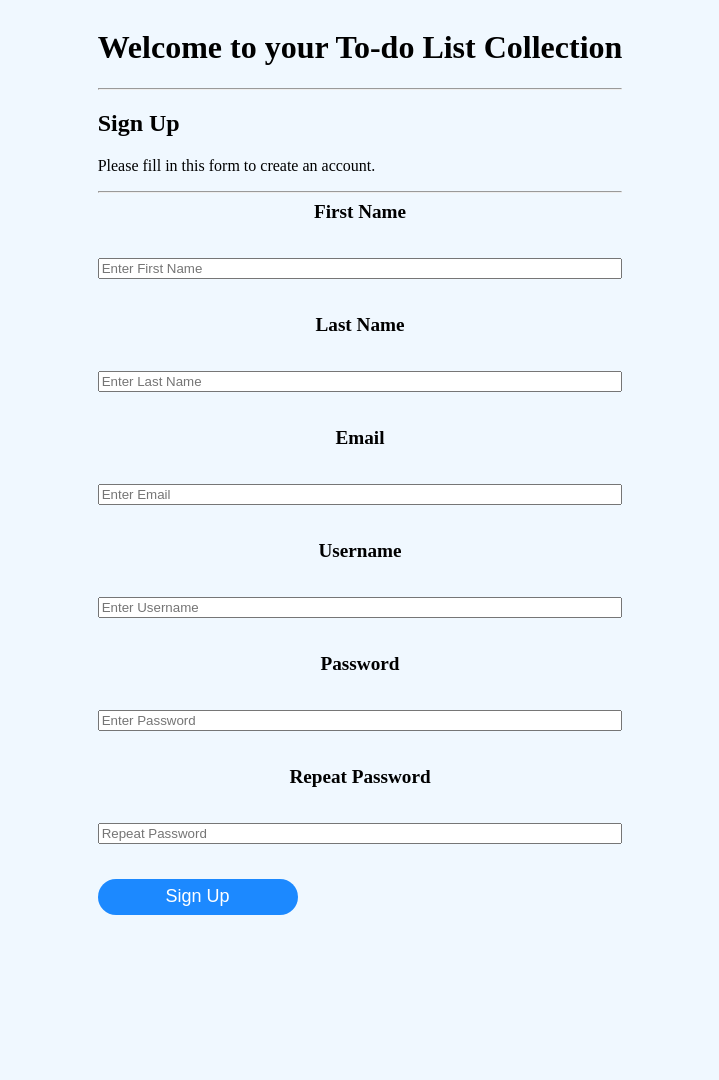
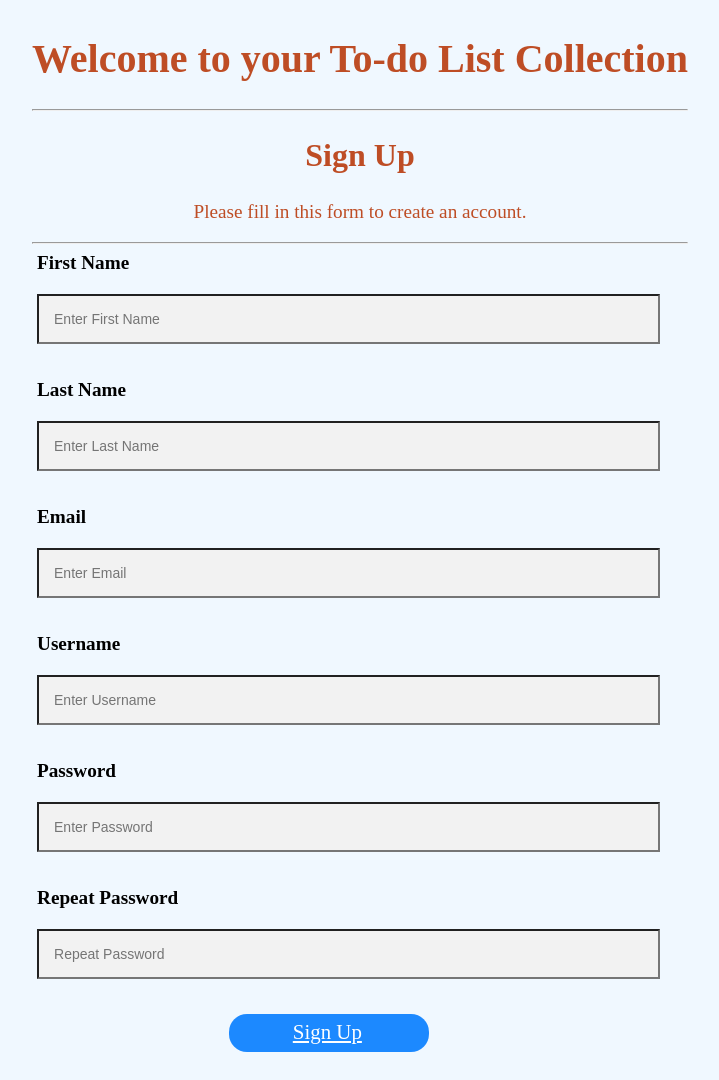
Before and after one commit to maazahmedd/web-app-test, a Flask app: page /signup in a window 1280 px wide. Shown: the whole page, without its empty margins (280-999 px from the left). Before the commit the page ends 915 px from the top, so only its background shows below. Run offline with Flask 2, Linux system fonts and the light colour scheme; parts of the project's set-up code (start-up, migrations or seed data) failed here and were passed over.

Commit message:
final changes

```diff
--- a/app.py
+++ b/app.py
@@ -54,7 +54,7 @@ def process_login():
 
     if (existing != None):
         session['username'] = us
-        return redirect(url_for('viewtodos'))
+        return redirect(url_for('index'))
 
     else:
         error = 1
@@ -98,6 +98,10 @@ def process_signup():
                 db.listUsers.insert_one({ "username": us, "password": psw, "first": fn, "last": ln, "email": email})
                 return redirect(url_for('login'))
 
+@app.route('/home')
+def index():
+    return render_template('index.html')
+
 @app.route('/create')
 def create():
     return render_template('create.html')
@@ -116,6 +120,7 @@ def create_post():
 
     # create a new document with the data the user entered
     todo = {
+        "username": session['username'],
         "title": title,
         "notes": notes,
         "listLabel": listLabel,
@@ -149,6 +154,7 @@ def edit_todo(mongoid):
     dueTime = request.form['dueTime']
 
     todo = {
+        "username": session['username'],
         "title": title,
         "notes": notes,
         "listLabel": listLabel,
@@ -175,7 +181,7 @@ def delete(mongoid):
 
 @app.route('/viewtodos')
 def viewtodos():
-    todos = db.todos.find({}).sort("created_at", -1) # sort in descending order of created_at timestamp
+    todos = db.todos.find({"username": session['username']}).sort("created_at", -1) # sort in descending order of created_at timestamp
     return render_template('viewtodos.html', todos=todos)
 
 # @app.errorhandler(Exception)
@@ -190,3 +196,7 @@ if __name__ == "__main__":
     #import logging
     #logging.basicConfig(filename='/home/ak8257/error.log',level=logging.DEBUG)
     app.run(debug = True)
+
+    app.jinja_env.auto_reload = True
+    app.config['TEMPLATES_AUTO_RELOAD'] = True
+    app.run(debug=True, host='0.0.0.0')
--- a/static/css/style.css
+++ b/static/css/style.css
@@ -71,12 +71,6 @@ select {
 
 /* for index.html */
 
-a {
-    text-decoration: none;
-
-    color: white;
-}
-
 .black {
     color: black;
 }
@@ -84,23 +78,25 @@ a {
 #buttons {
     display: flex;
     flex-direction: column;
-    justify-content: center;
-    align-items: center;
+
     gap: 30px;
     width: 20%;
+    margin-left: 30%;
+
 }
 
 #buttons > button {
     margin: auto;
     width: 200px;
-    height: 36px;
+    height: 38px;
     border-radius: 18px;
     background-color: #1c89ff;
     border: solid 1px transparent;
     color: #fff;
-    font-size: 18px;
+    font-size: 19px;
     font-weight: 300;
     cursor: pointer;
+    padding: 5px;
 }
 
 
@@ -145,3 +141,172 @@ body {
 span {
     font-size: 110%;
 }
+
+#username, #password {
+    padding: 15px;
+    box-sizing: border-box;
+    outline: 0;
+    background: #f2f2f2;
+    box-shadow: 2;
+    width: 95%;
+    color: black;
+    font-size: 14px;
+
+}
+
+.welcome {
+
+    font-size: 2em;
+    color: #be4d25;
+    text-align: center;
+
+
+}
+
+.welcome:hover {
+    font-size: 2.1em;
+    position: relative;
+    bottom: 2px;
+
+}
+
+.please {
+
+    text-align: center;
+    color: #be4d25;
+    font-size: larger;
+
+}
+
+.error {
+    color: #be4d25;
+    font-size: 18px;
+    text-align: center;
+    text-decoration: underline;
+    position: relative;
+    top: 20px;
+
+}
+
+.form1 {
+
+    padding: 15px;
+    box-sizing: border-box;
+    outline: 0;
+    background: #f2f2f2;
+    box-shadow: 2;
+    width: 95%;
+    color: black;
+    font-size: 14px;
+    margin-left: 5px;
+
+
+}
+
+#signupB {
+
+    display: flex;
+
+
+    color: #FFF;
+    font-size: 19px;
+    font-weight: 300;
+    background-color: #1c89ff;
+
+    width: 200px;
+    height: 38px;
+
+
+    border-radius: 18px;
+
+
+
+    margin-left: 30%;
+    margin-bottom: 20px;
+}
+
+label {
+    position: relative;
+
+    margin-bottom: -15px;
+}
+
+#form1  label {
+    display: flex;
+    align-items: flex-start;
+    margin-left: 5px;
+}
+
+#submit {
+    margin-left: 5%;
+}
+
+
+.head {
+    font-size: 40px;
+    color: #be4d25 ;
+    font-weight: bold;
+}
+
+.head:hover {
+    position: relative;
+    bottom: 2px;
+    color: #be4d25;
+}
+
+.title {
+
+    font-size: 1.3em;
+
+}
+
+.card {
+    box-sizing: border-box;
+    background-color: white;
+    padding: 10px 25px 10px 25px;
+    box-shadow: 0 4px 8px 0 rgba(0,0,0,0.2);
+    border-radius: 5px;
+
+    margin-top: 10px;
+}
+
+
+.contain {
+    background-color: white;
+    margin-top: 20px;
+
+
+    background-color: lightgray;
+}
+
+
+#signUpSpan {
+    text-align: center;
+    margin-left: 32%;
+    margin-top: 6px;
+}
+
+#buttonReturn{
+    position: fixed;
+    bottom: 10px;
+    left: 250px;
+}
+
+.signup {
+    display: block;
+    width: 180px;
+    height: 15px;
+    background: #1c89ff;
+    padding: 12px;
+    text-align: center;
+    border-radius: 40px;
+    color: white;
+    font-weight: bold;
+    line-height: 15px;
+    text-decoration: none;
+}
+
+.white {
+    color: white;
+    text-decoration: none;
+}
--- a/static/scripts/script.js
+++ b/static/scripts/script.js
@@ -46,3 +46,31 @@ checked = []
     }
 
 }
+
+
+let button = document.getElementsByTagName('button');
+
+for (let i=0;i<button.length;i++){
+    button[i].addEventListener('click',function(){
+        console.log('clicked');
+    })
+}
+
+
+
+
+let signupB = document.getElementById('signupB');
+
+
+let signupForm = document.getElementById('signupForm');
+
+if (signupB && signupForm != null) {
+
+    signupB.addEventListener('click',function(){
+
+        signupForm.submit();
+        console.log(signupForm.value);
+
+    })
+
+}
--- a/templates/index.html
+++ b/templates/index.html
@@ -7,8 +7,9 @@
 
 <div id="buttons">
 
-    <button class="my-button"><a href="{{ url_for('create')}}">Create a New To-Do</a></button>
-    <button class="my-button"><a href="{{ url_for('viewtodos')}}">View All Lists</a></button>
+    <a class="signup" href="{{ url_for('create')}}">Create a New To-Do</a>
+    <a class="signup" href="{{ url_for('viewtodos')}}">View All Lists</a>
+    <a class="signup" href="{{ url_for('login')}}">Log Out</a>
 
 </div>
 
--- a/templates/signup.html
+++ b/templates/signup.html
@@ -1,37 +1,44 @@
 {% extends 'base.html' %} {% block container %}
 
-<h1>Welcome to your To-do List Collection</h1>
+<h1 class="head">Welcome to your To-do List Collection</h1>
 <hr>
 
-<h2>Sign Up</h2>
-<p>Please fill in this form to create an account.</p>
+<h2 class="welcome">Sign Up</h2>
+<p class="please">Please fill in this form to create an account.</p>
 <hr>
 
 <p class="error"></p>
 
-<form method="POST" action="{{ url_for('process_signup') }}">
+<div id="form1">
+    <form id="signupForm" method="POST" action="{{ url_for('process_signup') }}">
 
         <label for="firstName"><b>First Name</b></label>
-    <input type="text" placeholder="Enter First Name" name="firstName" required>
+        <input class='form1' type="text" placeholder="Enter First Name" name="firstName" required>
 
         <label for="lastName"><b>Last Name</b></label>
-    <input type="text" placeholder="Enter Last Name" name="lastName" required>
+        <input class='form1'type="text" placeholder="Enter Last Name" name="lastName" required>
 
         <label for="email"><b>Email</b></label>
-    <input type="text" placeholder="Enter Email" name="email" required>
+        <input class='form1' type="text" placeholder="Enter Email" name="email" required>
 
         <label for="us"><b>Username</b></label>
-    <input type="text" placeholder="Enter Username" name="us" required>
+        <input class='form1' type="text" placeholder="Enter Username" name="us" required>
 
         <label for="psw"><b>Password</b></label>
-    <input type="password" placeholder="Enter Password" name="psw" required>
+        <input class='form1'type="password" placeholder="Enter Password" name="psw" required>
 
         <label for="psw-repeat"><b>Repeat Password</b></label>
-    <input type="password" placeholder="Repeat Password" name="psw-repeat" required>
+        <input class='form1' type="password" placeholder="Repeat Password" name="psw-repeat" required>
 
-    <button type="submit" class="signup-btn">Sign Up</button>
+        <!--   <button id="signupB" type="submit" class="signup-btn">Sign Up</button> -->
+
+        <a href="#" id="signupB" class="signup-btn"> <span id="signUpSpan"> Sign Up </span> </a>
 
     </form>
+
+</div>
+
+
 
 <script>
     if ( '{{ error }}' == '1' ) {
```
Also changed, not shown: templates/create.html (+8 -8 lines), templates/edit.html (+29 -6 lines), templates/login.html (+10 -8 lines), templates/viewtodos.html (+17 -2 lines), 2 other files. Lines whose indentation alone changed are shown as unchanged.
